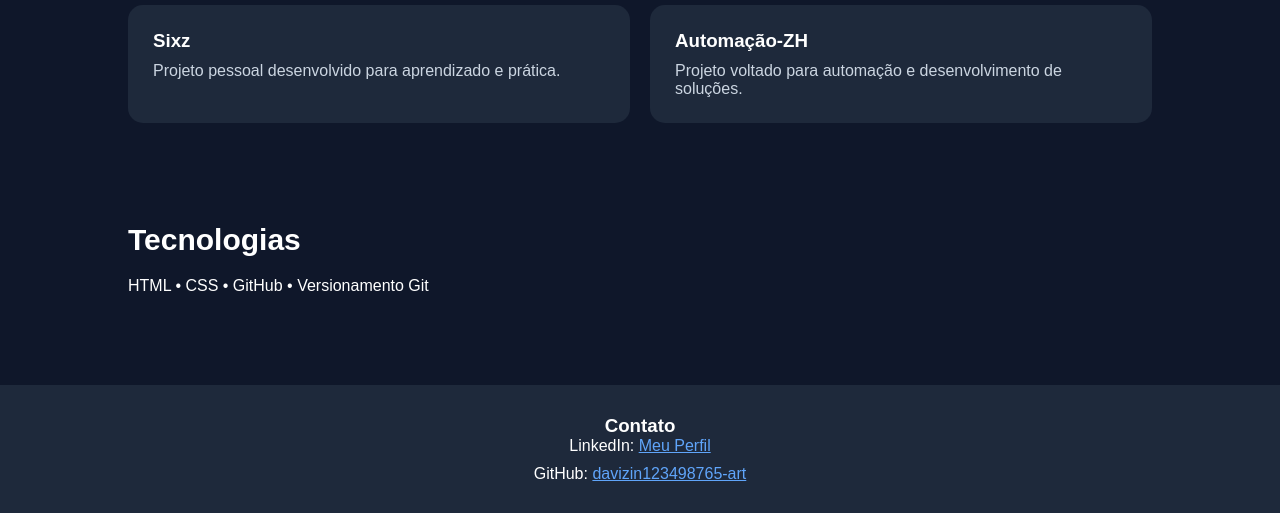
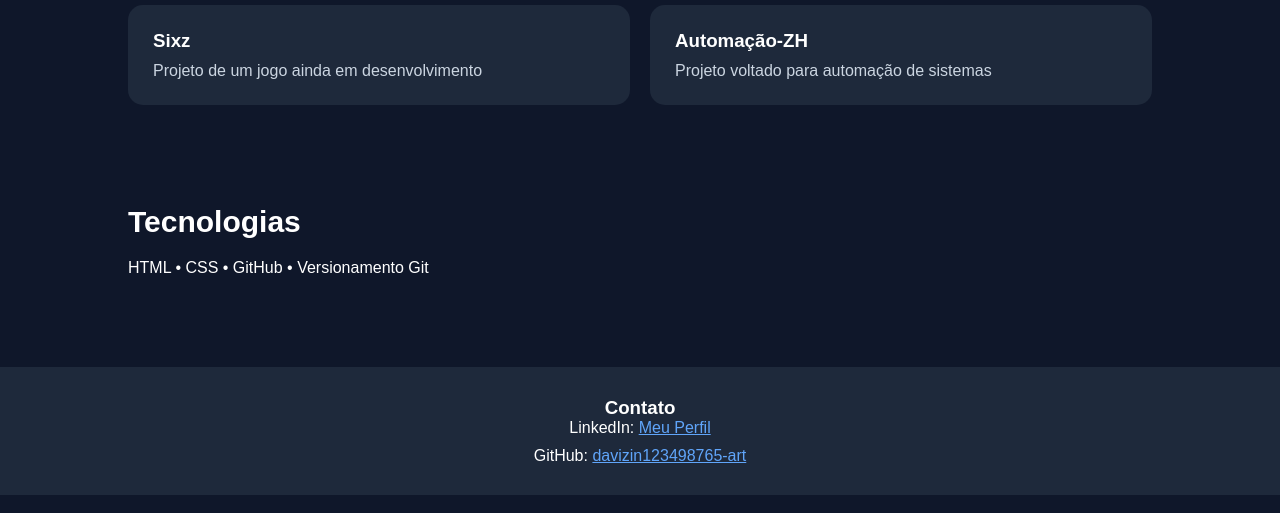
Before and after one commit to davizin123498765-art/PortifolioHUB, a plain HTML site: page index.html in a window 1280 px wide. Shown: the part 611-1124 px from the top of the page. Drawn offline with Linux system fonts and the light colour scheme.

Commit message:
Update index.html

```diff
--- a/index.html
+++ b/index.html
@@ -128,12 +128,12 @@ a{
 
         <div class="card">
             <h3>Sixz</h3>
-            <p>Projeto pessoal desenvolvido para aprendizado e prática.</p>
+            <p>Projeto de um jogo ainda em desenvolvimento</p>
         </div>
 
         <div class="card">
             <h3>Automação-ZH</h3>
-            <p>Projeto voltado para automação e desenvolvimento de soluções.</p>
+            <p>Projeto voltado para automação de sistemas</p>
         </div>
 
     </div>
```
